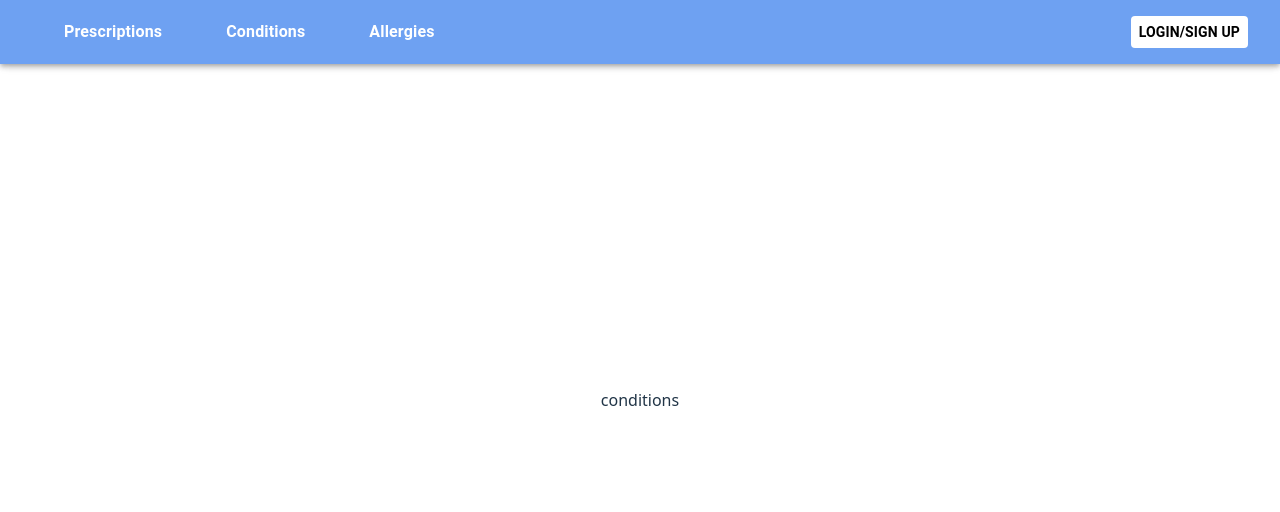
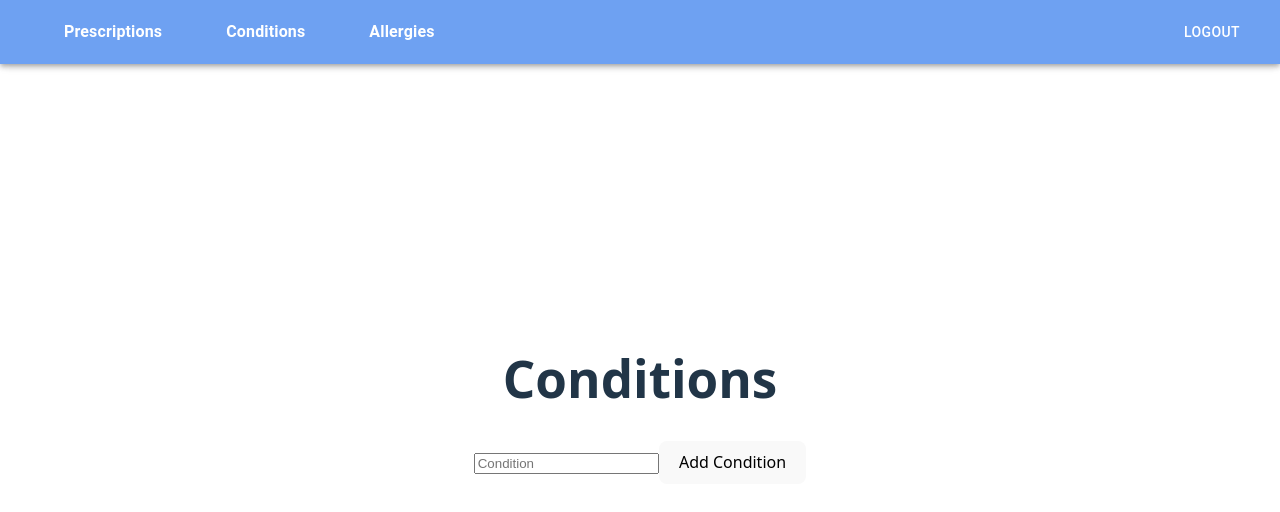
Before and after one commit to sgtanvi/commure, a React (Vite) app in the folder frontend/: page /conditions in a window 1280 px wide. Shown: the top 512 px of the page. Built offline with nearby package versions, Linux system fonts and the light colour scheme; sample sign-in values are in the browser's storage.

Commit message:
added front end

```diff
--- a/frontend/src/App.tsx
+++ b/frontend/src/App.tsx
@@ -5,7 +5,8 @@ import './App.css'
 import { AppHeader } from './components/organisms/app-header'
 import SignIn from './components/organisms/sign-in'
 import { useEffect, useState } from 'react'
-
+import AllergiesPage from './components/organisms/allergies'
+import ConditionsPage from './components/organisms/conditions'
 export interface User {
   firstname: string
   lastname: string
@@ -33,13 +34,31 @@ function App() {
     documents: str | None = None
  */}
 
-  const [user, setUser] = useState<User | null>(null)
+  const [user, setUser] = useState<User | null>(() => {
+    const savedUser = localStorage.getItem('user');
+    return savedUser ? JSON.parse(savedUser) : null;
+  });
+
+  const [userId, setUserId] = useState<string | null>(() => {
+    return localStorage.getItem('userId');
+  });
 
   useEffect(() => {
+    console.log('user changed', user);
     if (user) {
-      console.log(user)
+      localStorage.setItem('user', JSON.stringify(user));
+    } else {
+      localStorage.removeItem('user');
     }
-  }, [user])
+  }, [user]);
+
+  useEffect(() => {
+    if (userId) {
+      localStorage.setItem('userId', userId);
+    } else {
+      localStorage.removeItem('userId');
+    }
+  }, [userId]);
 
   return (
     <HelmetProvider>
@@ -47,12 +66,12 @@ function App() {
         <Toaster />
         <div className='flex flex-col w-full min-h-screen'>
           <Routes>
-            <Route path='/' element = {<AppHeader user={user}/>}>
+            <Route path='/' element = {<AppHeader user={user} setUser={setUser} />}>
               <Route index element={<div>prescriptions</div>} />
-              <Route path = "/conditions" element = {<div>conditions</div>}/>
-              <Route path = "/allergies" element = {<div>allergies</div>}/>
+              <Route path = "/conditions" element = {<ConditionsPage user={user} />}/>
+              <Route path = "/allergies" element = {<AllergiesPage user={user} />}/>
             </Route>
-            <Route path='/loginsignup' element={<SignIn setUser={setUser} />} />
+            <Route path='/loginsignup' element={<SignIn setUser={setUser} setUserId={setUserId} />} />
           </Routes>
         </div>
       </BrowserRouter>
--- /dev/null
+++ b/frontend/src/components/organisms/allergies.tsx
@@ -0,0 +1,61 @@
+import { useEffect, useState } from "react";
+import { User } from "../../App";
+import { useNavigate } from "react-router-dom";
+interface AllergiesPageProps {
+    user: User | null
+}
+
+const allergiesPage = ({ user }: AllergiesPageProps) => {
+
+    const navigate = useNavigate();
+    useEffect(() => {
+        console.log('in allergies page');
+        console.log('user', user);
+        if (user === null) {
+            console.log('navigating to login/signup');
+            navigate("/loginsignup");
+        }
+    }, [user]);
+
+
+    const [newAllergy, setNewAllergy] = useState<string>("");
+    const handleSubmit = (e: React.FormEvent) => {
+        e.preventDefault();
+        const trimmedAllergy = newAllergy.trim();
+        if (trimmedAllergy && user) {
+            // Check if the allergy already exists (case-insensitive)
+            const allergyExists = user.allergies.some(
+                allergy => allergy.toLowerCase() === trimmedAllergy.toLowerCase()
+            );
+
+            if (!allergyExists) {
+                // Add the new allergy to user.allergies only
+                user.allergies.push(trimmedAllergy);
+                // Force a re-render by using the spread operator
+                setNewAllergy("");
+            } else {
+                // Optionally: Provide feedback that the allergy already exists
+                alert("This allergy is already in your list");
+                setNewAllergy("");
+            }
+        }
+    };
+    return (
+        <div>
+            <h1>Allergies</h1>
+            {user?.allergies.map((allergy) => (
+                <div key={allergy}>
+                    <h2>{allergy}</h2>
+                </div>
+            ))}
+            <form
+                onSubmit={handleSubmit}
+            >
+                <input type="text" placeholder="Allergy" value={newAllergy} onChange={(e) => setNewAllergy(e.target.value)} />
+                <button type="submit">Add Allergy</button>
+            </form>
+        </div>
+    )
+}
+
+export default allergiesPage;
--- a/frontend/src/components/organisms/app-header.tsx
+++ b/frontend/src/components/organisms/app-header.tsx
@@ -22,9 +22,10 @@ import { User } from "../../App";
 
 interface AppHeaderProps {
     user: User | null
+    setUser: (user: User | null) => void
 }
 
-export function AppHeader({ user }: AppHeaderProps) {
+export function AppHeader({ user, setUser }: AppHeaderProps) {
     const [sidebarOpen, setSidebarOpen] = useState(false)
     const isMobile = useIsMobile()
 
@@ -153,6 +154,16 @@ export function AppHeader({ user }: AppHeaderProps) {
                     }}
                     >
                         <Typography variant="body2" sx={{fontWeight: 700}} color="black">{user.firstname} {user.lastname}</Typography>
+                        <Button
+                            color="inherit"
+                            disableFocusRipple={true}
+                            disableRipple={true}
+                            onClick={() => {
+                                setUser(null);
+                            }}
+                        >
+                            Logout
+                        </Button>
                     </Box>}
                 </Toolbar>
             </MuiAppBar>
--- /dev/null
+++ b/frontend/src/components/organisms/conditions.tsx
@@ -0,0 +1,63 @@
+import { useEffect, useState } from "react";
+import { User } from "../../App";
+import { useNavigate } from "react-router-dom";
+interface ConditionsPageProps {
+    user: User | null
+}
+
+const conditionsPage = ({ user }: ConditionsPageProps) => {
+
+    const navigate = useNavigate();
+    useEffect(() => {
+        console.log('in conditions page');
+        if (user === null) {
+            console.log('navigating to login/signup');
+            navigate("/loginsignup");
+        }
+    }, [user]);
+
+
+    const [newCondition, setNewCondition] = useState<string>("");
+    const [conditions, setConditions] = useState<string[]>(user?.conditions || []);
+    const handleSubmit = (e: React.FormEvent) => {
+        e.preventDefault();
+        const trimmedCondition = newCondition.trim();
+        if (trimmedCondition && !conditions.includes(trimmedCondition)) {
+            // Create a new array instead of modifying the original
+            const updatedConditions = [...conditions, trimmedCondition];
+
+            // Update user.conditions by replacing it with the new array
+            if (user) {
+                user.conditions = [...updatedConditions];
+            }
+
+            // Update local state
+            setConditions(updatedConditions);
+
+            // Clear the input field
+            setNewCondition("");
+        } else if (trimmedCondition && conditions.includes(trimmedCondition)) {
+            // Alert the user that the condition already exists
+            alert("This condition already exists in your list.");
+            setNewCondition("");
+        }
+    };
+    return (
+        <div>
+            <h1>Conditions</h1>
+            {conditions.map((condition) => (
+                <div key={condition}>
+                    <h2>{condition}</h2>
+                </div>
+            ))}
+            <form
+                onSubmit={handleSubmit}
+            >
+                <input type="text" placeholder="Condition" value={newCondition} onChange={(e) => setNewCondition(e.target.value)} />
+                <button type="submit">Add Condition</button>
+            </form>
+        </div>
+    )
+}
+
+export default conditionsPage;
--- a/frontend/src/components/organisms/sign-in.tsx
+++ b/frontend/src/components/organisms/sign-in.tsx
@@ -59,9 +59,10 @@ const Card = styled(MuiCard)(({ theme }) => ({
 
     interface SignInProps {
         setUser: (user: User) => void
+        setUserId: (userId: string) => void
     }
 
-    export default function SignIn({ setUser }: SignInProps) {
+    export default function SignIn({ setUser, setUserId }: SignInProps) {
     const [emailError, setEmailError] = React.useState(false);
     const [emailErrorMessage, setEmailErrorMessage] = React.useState('');
     const [firstnameError, setFirstnameError] = React.useState(false);
@@ -103,6 +104,9 @@ const Card = styled(MuiCard)(({ theme }) => ({
 
         console.log(newUser);
         setUser(newUser);
+
+        //TODO: get user id from backend
+        setUserId("123");
         navigate('/');
     };
 
```
